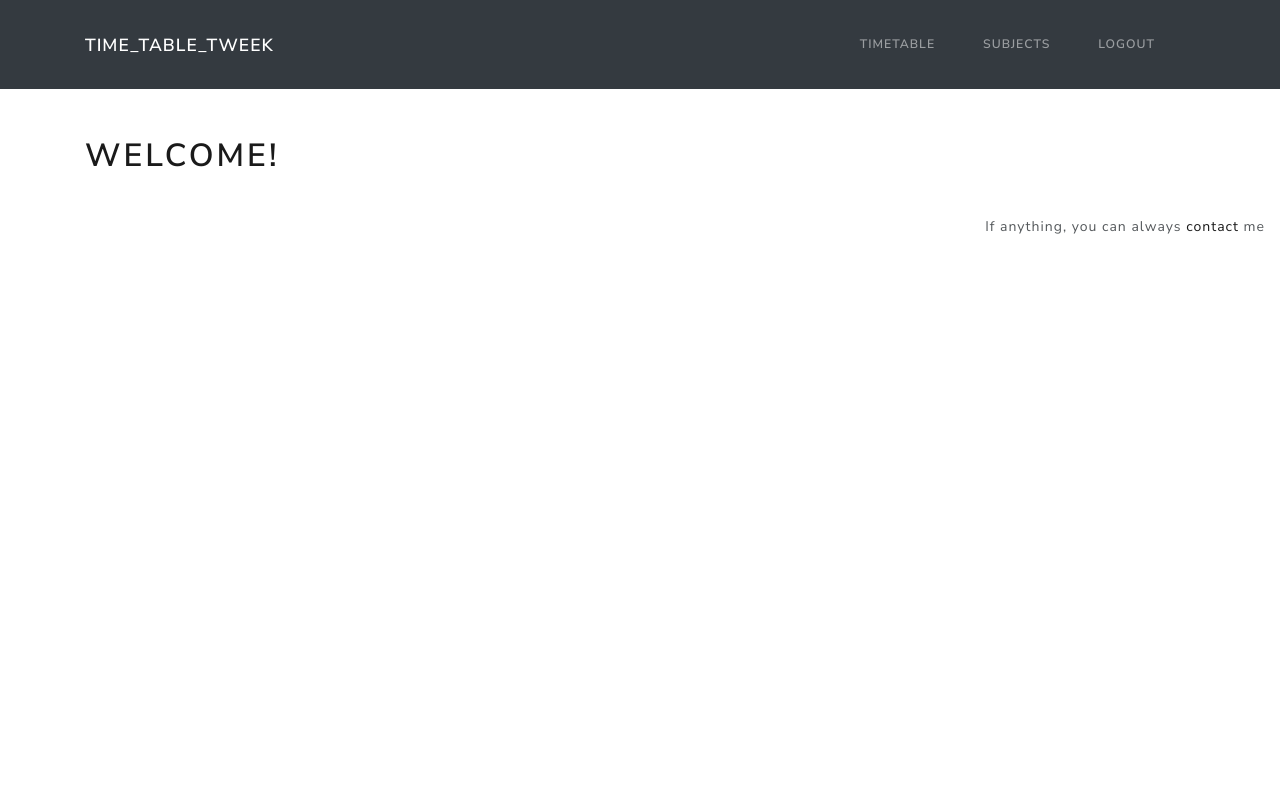
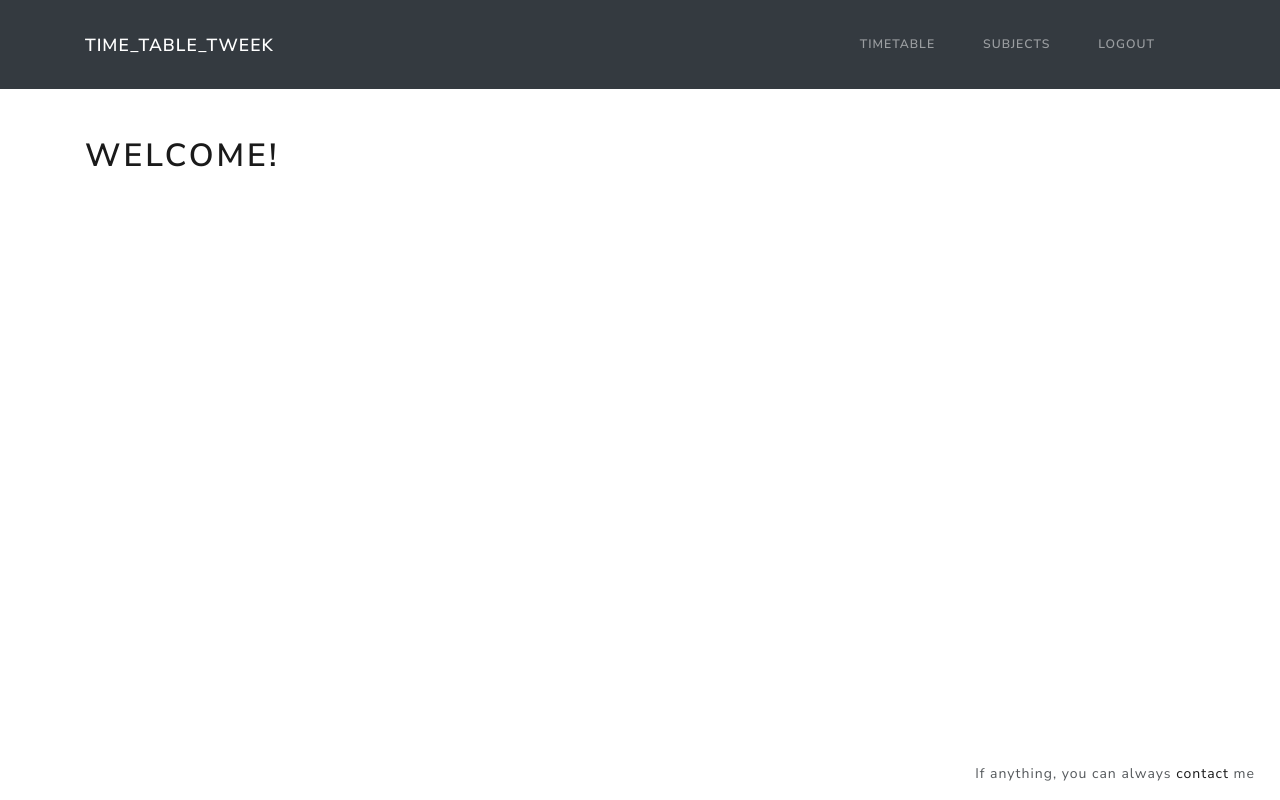
Before and after one commit to michondr/time-table-tweak, a Symfony app: template templates/base.html.twig in a window 1280 px wide. Run offline with Twig, Linux system fonts and the light colour scheme; the template is opened without the code that fills it, so the values that code supplies are empty; some libraries are stand-ins or nearby versions.

Commit message:
footer, ansible install playbook

```diff
--- a/templates/base.html.twig
+++ b/templates/base.html.twig
@@ -9,6 +9,11 @@
     <style>
         .page-header h1 {
             padding: 2rem 0;
+        }
+
+        .footer {
+            min-height: 50px;
+            padding: 25px;
         }
 
     </style>
@@ -30,8 +35,12 @@
         {% block body_fluid %}{% endblock %}
     </div>
 
-    <div class="container-fluid">
-        <p class="float-right">If anything, you can always <a href="mailto:me@michondr.cz">contact</a> me</p>
+    <div class="container-fluid footer">
+        {% block footer %}{% endblock %}
+
+        <div class="fixed-bottom" style="margin-right: 25px">
+            <p class="float-right">If anything, you can always <a href="mailto:me@michondr.cz">contact</a> me</p>
+        </div>
     </div>
 
     <script src="https://code.jquery.com/jquery-3.2.1.slim.min.js" integrity="sha384-KJ3o2DKtIkvYIK3UENzmM7KCkRr/rE9/Qpg6aAZGJwFDMVNA/GpGFF93hXpG5KkN" crossorigin="anonymous"></script>
```
Also changed, not shown: .build/deploy.yml, .build/install.yml, 4 other files.
